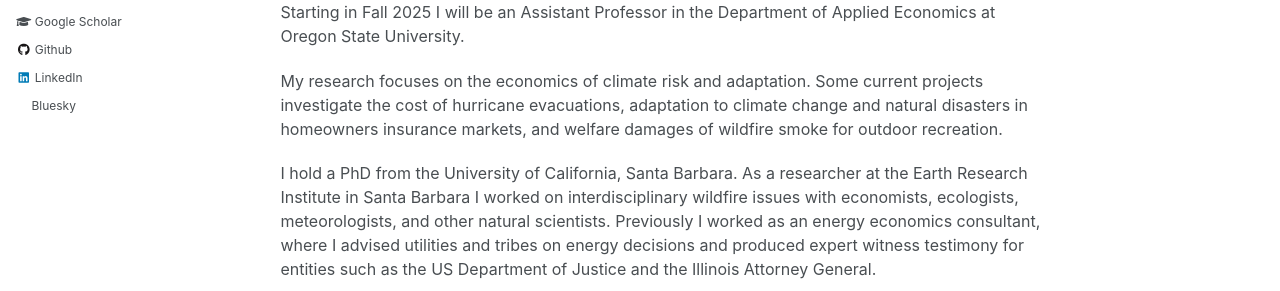
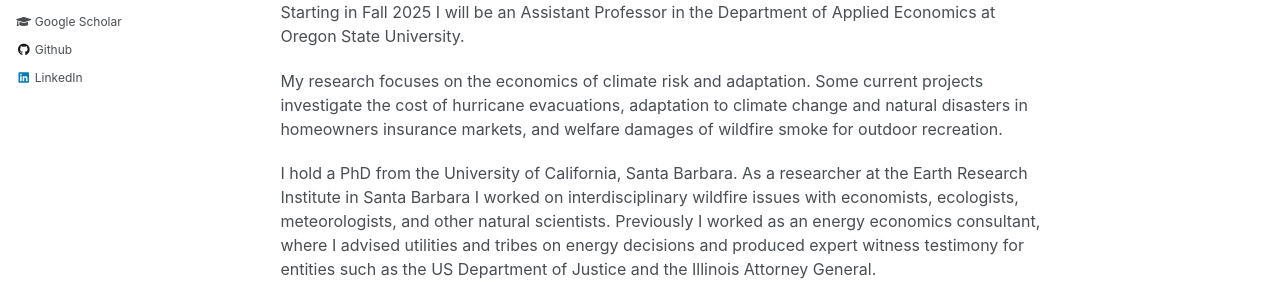
Before and after one commit to jacobgellman/jacobgellman.github.io, a Jekyll site: the page built from _pages/about.md, in a window 1280 px wide. Shown: the part 375-666 px from the top of the page. Built offline with Jekyll 4.4.1, drawn with Linux system fonts in a browser that asks for light colours.

Commit message:
Remove Bluesky link

```diff
--- a/_config.yml
+++ b/_config.yml
@@ -91,7 +91,7 @@ author:
   # researchgate     :  # example: "https://www.researchgate.net/profile/yourprofile"
   uri              :
   bitbucket        :
-  bluesky          : "jacobgellman.com"
+  bluesky          : # "jacobgellman.com"
   codepen          :
   dribbble         :
   flickr           :
```
